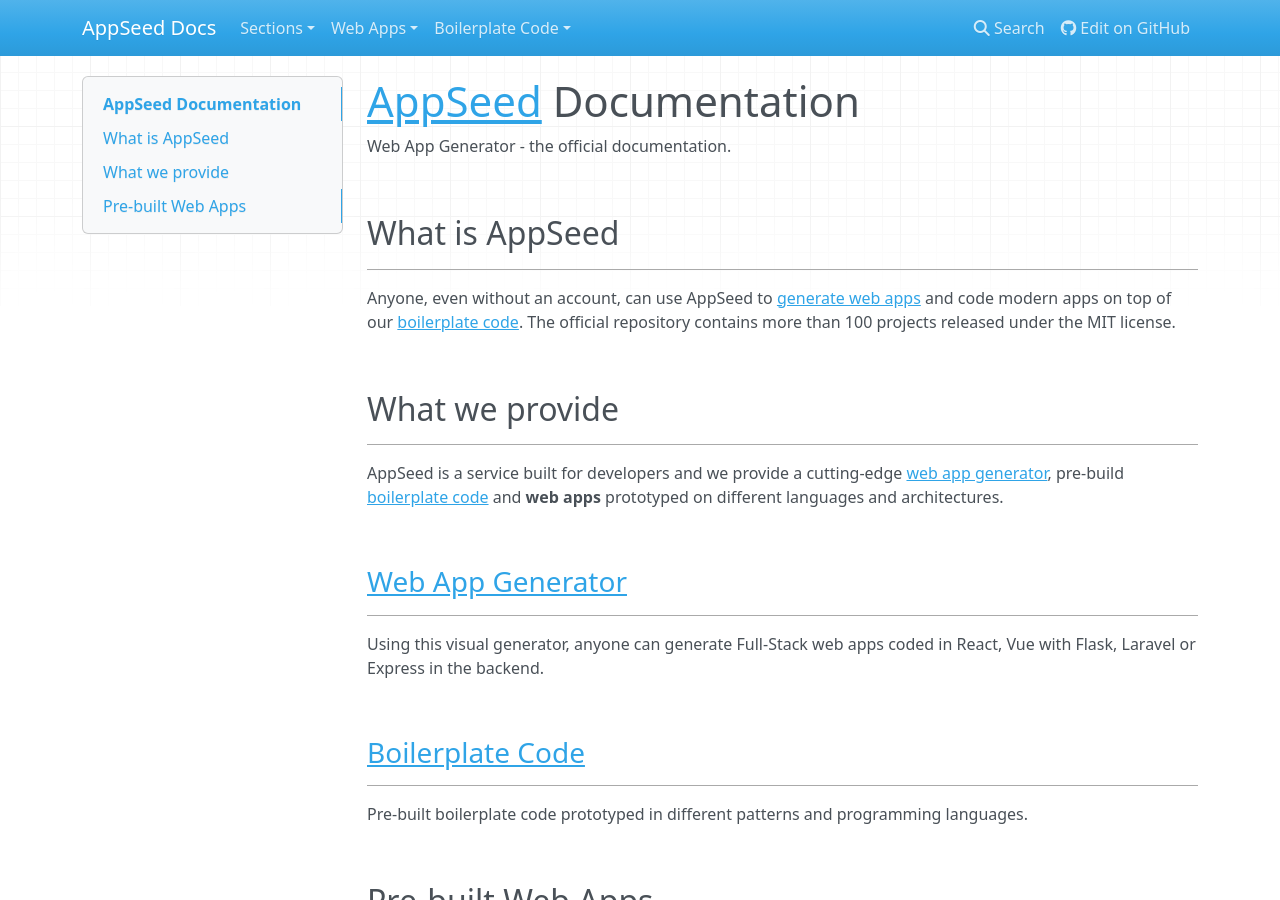
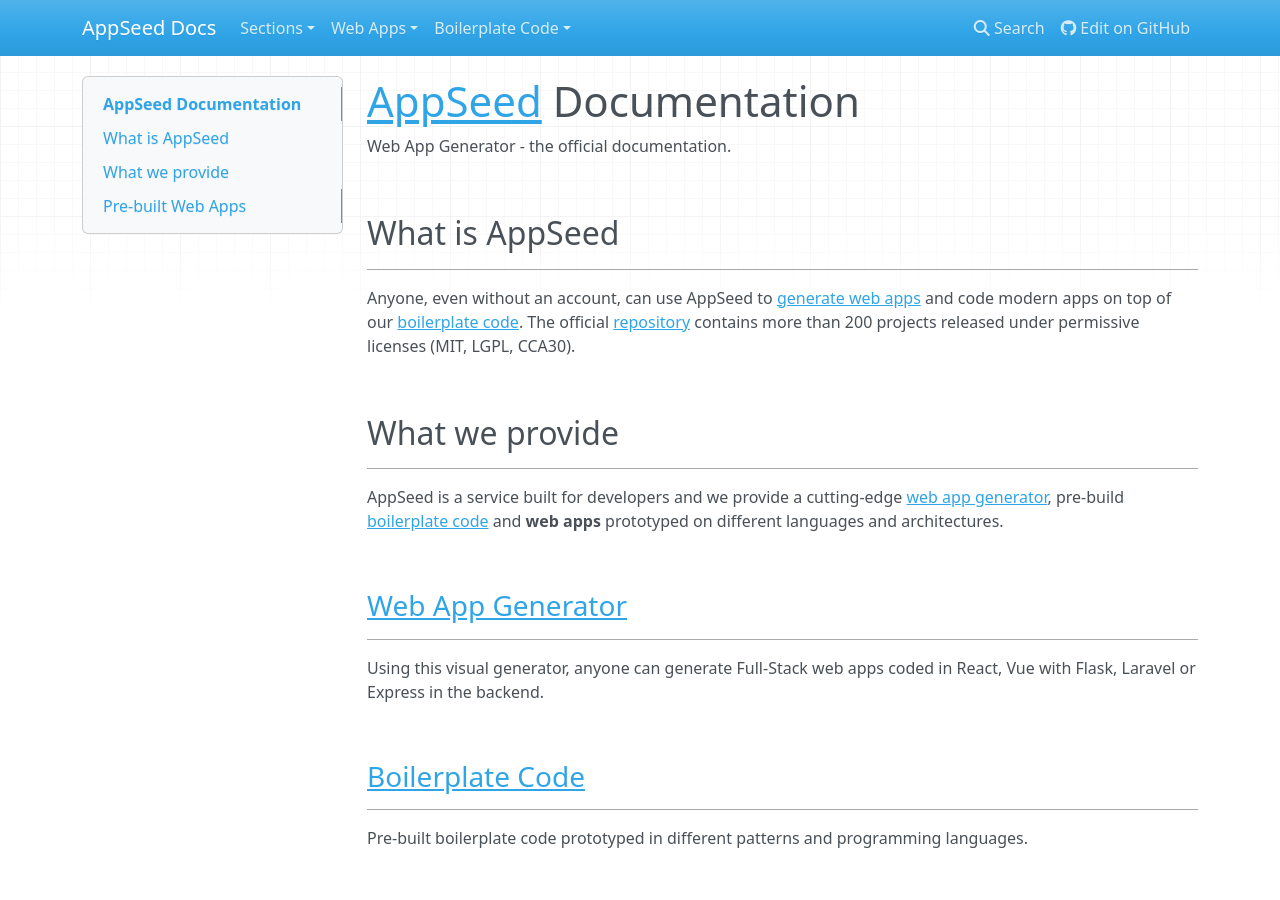
Before and after one commit to rohanmaity123/docs, an MkDocs documentation site: the page built from docs/index.md, in a window 1280 px wide and 900 px high. Built offline with MkDocs 1.6.1, drawn with Linux system fonts in a browser that asks for light colours; nearby versions of some CDN libraries.

Commit message:
Update Docs Index - Added reference to the REPO
Added the reference to the main REPO, plus the number of open-source projects ~= 200

```diff
--- a/docs/index.md
+++ b/docs/index.md
@@ -11,7 +11,7 @@ Web App Generator - the official documentation.
 
 ---
 
-Anyone, even without an account, can use AppSeed to [generate web apps](/app-generator/) and code modern apps on top of our [boilerplate code](/boilerplate-code/). The official repository contains more than 100 projects released under the MIT license.
+Anyone, even without an account, can use AppSeed to [generate web apps](/app-generator/) and code modern apps on top of our [boilerplate code](/boilerplate-code/). The official [repository](https://github.com/app-generator) contains more than 200 projects released under permissive licenses (MIT, LGPL, CCA30).
 
 <br />
 
```
